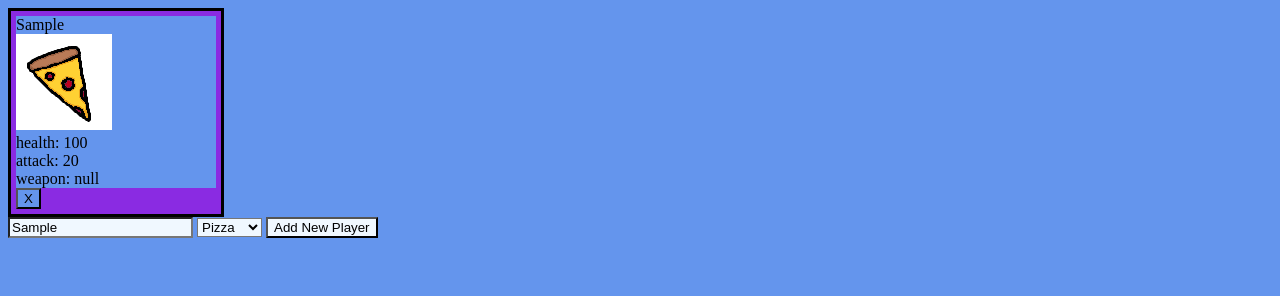
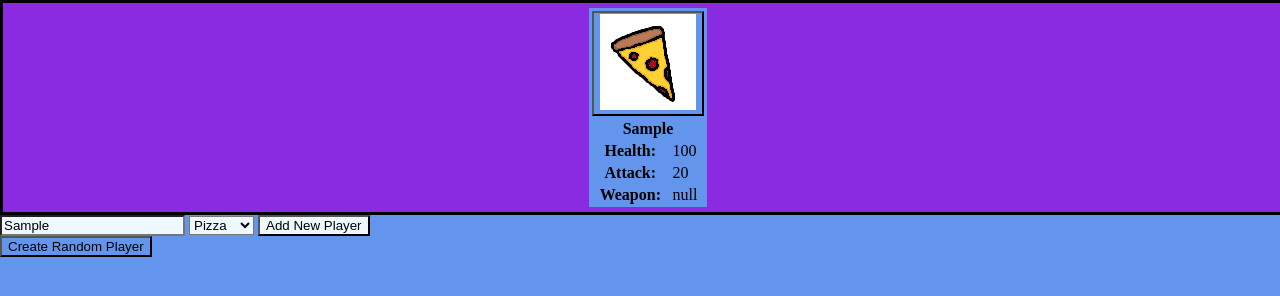
Before and after one commit to djkean/FoodForAll, a plain HTML site: page index.html in a window 1280 px wide. Both pictures are taken after typing "Sample" into the empty fields and a click on the input "Add New Player". Drawn offline with Linux system fonts and the light colour scheme.

Commit message:
minor logic change  + added random player option

```diff
--- a/FFA.js
+++ b/FFA.js
@@ -1,5 +1,6 @@
-/* using this array to store values for player stats */
 const playerInfo = []
+const nameList = ["bob", "joe", "mark", "frank", "billy", "steve", "fred", "eggbert", "karen", "lisa", "ashley", "lucy", "daisy", "amy", "meghan", "rebecca"]
+const iconList = ["Pizza", "Hotdog", "Burger", "Fries"]
 
     document.getElementById("addNewPlayer").addEventListener("submit", (e) => {
         e.preventDefault();
@@ -9,11 +10,8 @@ const playerInfo = []
         showActivePlayers();
     });
 
-/* this function creates a new player and updates the array with the values of
-    each stat given up to the player cap of 20 */
-
 function addNewPlayer(playerName, playerIcon) {
-    if (playerInfo.length <= 20) {
+    if (playerInfo.length < 20) {
 
         playerInfo.push({
             name: playerName,
@@ -23,43 +21,61 @@ function addNewPlayer(playerName, playerIcon) {
             weapon: null
         });
     }
+
 }
-
-/* this function shows us the players we have made
-    we update the div with string literals to use the objects */
 
 function showActivePlayers() {
     const playerCount = document.getElementById("playerCount");
     playerCount.innerHTML = " ";
     for (const [index, player] of playerInfo.entries()) {
         playerCount.innerHTML += `
-        <div>
-            `+ player.name + `
-            <br>
-                <img src="images/`+ player.icon +`.png" width="96" height="96" alt="a delicious looking picture of food">
-            <br>
-                health: ` + player.health + `
-            <br>
-                attack: ` + player.attack + `
-            <br>
-                weapon: ` + player.weapon + `
-        </div>
-        `
+        <table>
+        <tr>
+            <th colspan="2">
+                <button onclick="removePlayer(` + index + `);">
+                    <img src="images/`+ player.icon +`.png">
+                </button>
+            </th>
+        </tr>
+        <tr>
+            <th colspan="2">` + player.name + `</th>
+        </tr>
+        <tr>
+            <th>Health: </th>
+            <td>`+ player.health + `</td>
+        </tr>
+        <tr>
+            <th>Attack: </th>
+            <td>`+ player.attack + `</td>
+        </tr>
+        <tr>
+            <th>Weapon: </th>
+            <td>` + player.weapon + `</td>
+        </tr>
+    </table> `
         console.log(player);
-
-/* tried using the remove from the brainstorm but couldnt get EventListener working
-    so this was my work around */
-
-    const removePlayer = document.createElement("button");
-    removePlayer.setAttribute("onclick", `removePlayer(${index})`);
-    removePlayer.innerText += "X";
-    playerCount.appendChild(removePlayer);
     }
 }
 
-/* removing players by splicing our player(s) */
+function removePlayer(index) {
+    if (confirm("Delete this player?")) {
+        playerInfo.splice(index, 1);
+        showActivePlayers();
+    }
+}
 
-function removePlayer(index) {
-    playerInfo.splice(index, 1);
+function createRandomPlayer(createAmountPlaceholder) {
+    let randomPlayerName = nameList[getRandomName()];
+    let randomPlayerIcon = iconList[getRandomIcon()];
+    addNewPlayer(randomPlayerName, randomPlayerIcon);
+    console.log(randomPlayerName, randomPlayerIcon);
     showActivePlayers();
 }
+
+function getRandomName() {
+    return Math.floor(Math.random() * nameList.length);
+}
+
+function getRandomIcon() {
+    return Math.floor(Math.random() * iconList.length);
+}
--- a/index.html
+++ b/index.html
@@ -12,7 +12,7 @@
         <div id="playerCount">
         </div>
         <form id="addNewPlayer">
-          <input placeholder="Player Name" id="playerName">
+          <input placeholder="Player Name" id="playerName" pattern="[a-zA-Z0-9]+">
 
           <select id="playerClass">
               <option value="Pizza">Pizza</option>
@@ -20,9 +20,9 @@
               <option value="Burger">Burger</option>
               <option value="Fries">Fries</option>
           </select>
-
           <input id="inputButton" type="submit" value="Add New Player">
       </form>
+      <button onclick="createRandomPlayer()">Create Random Player</button>
         <script src="FFA.js"></script>
     </body>
 </html>
--- a/styles.css
+++ b/styles.css
@@ -1,5 +1,10 @@
 * {
 background-color: cornflowerblue;
+}
+
+html, body {
+margin: 0;
+padding: 0;
 }
 
 #playerClass {
@@ -15,9 +20,17 @@ background-color: cornflowerblue;
 }
 
 #playerCount {
+    display: flex;
+    flex-wrap: wrap;
+    justify-content: center;
     padding: 5px;
-    max-width: 200px;
-    min-width: 200px;
+    max-width: 100%;
+    min-width: 100%;
     background-color: blueviolet;
     border: 3px solid black;
+    gap: 5px;
 }
+
+#playerCount > div {
+padding: 1px 10px 5px 10px;
+}
```
